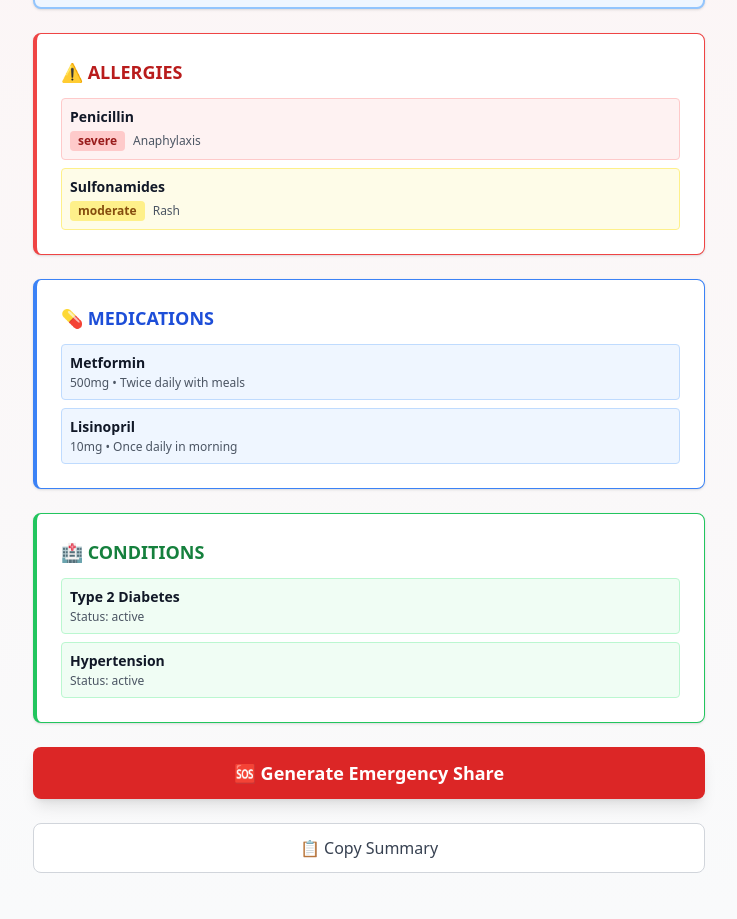
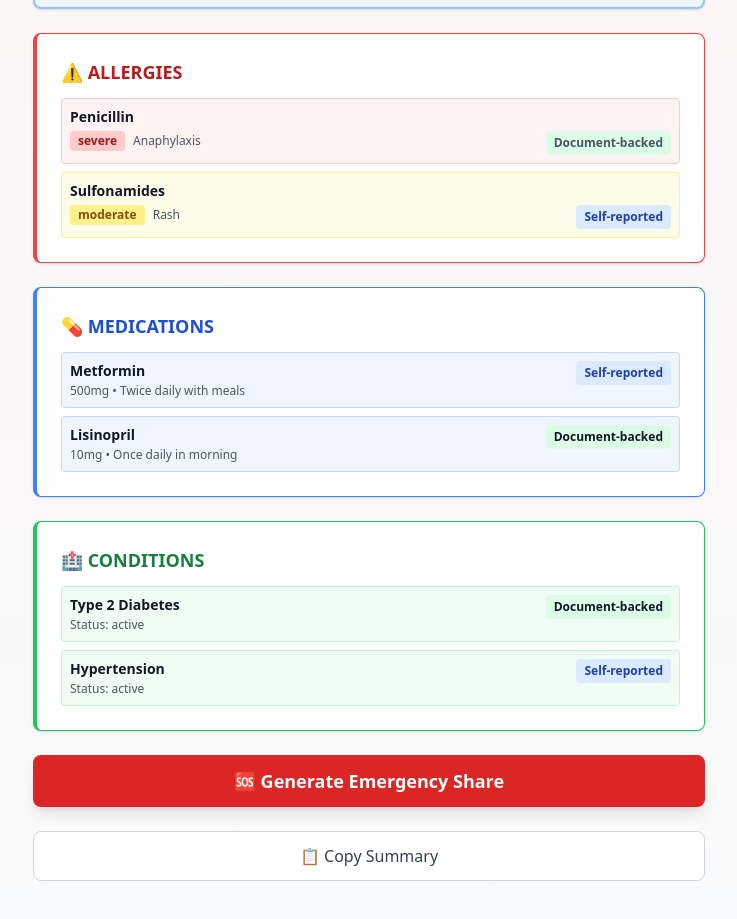
Before and after one commit to pacots/health-yeah, a Next.js app: page /summary/emergency in a window 1280 px wide. Shown: the part 855-1774 px from the top of the page, without its empty margins (271-1008 px from the left). Built offline with nearby package versions, Linux system fonts and the light colour scheme.

Commit message:
add SourceBadge and LastUpdated components for metadata display; update pages to utilize new components

```diff
--- a/app/records/allergies/page.tsx
+++ b/app/records/allergies/page.tsx
@@ -3,6 +3,7 @@
 import { useState } from "react";
 import { useApp } from "@/lib/context";
 import { AllergyRecord } from "@/lib/types";
+import { SourceBadge, LastUpdated } from "@/lib/metadata-badges";
 import Link from "next/link";
 
 export default function AllergiesPage() {
@@ -79,9 +80,10 @@ export default function AllergiesPage() {
                       <strong>Notes:</strong> {allergy.notes}
                     </p>
                   )}
-                  <p className="text-xs text-gray-500 mt-2">
-                    Source: {allergy.source}
-                  </p>
+                  <div className="flex flex-wrap items-center gap-2 mt-3 pt-3 border-t border-gray-100">
+                    <SourceBadge source={allergy.source} />
+                    <LastUpdated timestamp={allergy.updatedAt} />
+                  </div>
                 </div>
                 <button
                   onClick={() => deleteRecord(allergy.id)}
--- a/app/records/conditions/page.tsx
+++ b/app/records/conditions/page.tsx
@@ -3,6 +3,7 @@
 import { useState } from "react";
 import { useApp } from "@/lib/context";
 import { ConditionRecord } from "@/lib/types";
+import { SourceBadge, LastUpdated } from "@/lib/metadata-badges";
 import Link from "next/link";
 
 export default function ConditionsPage() {
@@ -74,9 +75,10 @@ export default function ConditionsPage() {
                       <strong>Notes:</strong> {condition.notes}
                     </p>
                   )}
-                  <p className="text-xs text-gray-500 mt-2">
-                    Source: {condition.source}
-                  </p>
+                  <div className="flex flex-wrap items-center gap-2 mt-3 pt-3 border-t border-gray-100">
+                    <SourceBadge source={condition.source} />
+                    <LastUpdated timestamp={condition.updatedAt} />
+                  </div>
                 </div>
                 <button
                   onClick={() => deleteRecord(condition.id)}
--- a/app/records/medications/page.tsx
+++ b/app/records/medications/page.tsx
@@ -3,6 +3,7 @@
 import { useState } from "react";
 import { useApp } from "@/lib/context";
 import { MedicationRecord } from "@/lib/types";
+import { SourceBadge, LastUpdated } from "@/lib/metadata-badges";
 import Link from "next/link";
 
 export default function MedicationsPage() {
@@ -65,9 +66,10 @@ export default function MedicationsPage() {
                       <strong>Notes:</strong> {med.notes}
                     </p>
                   )}
-                  <p className="text-xs text-gray-500 mt-2">
-                    Source: {med.source}
-                  </p>
+                  <div className="flex flex-wrap items-center gap-2 mt-3 pt-3 border-t border-gray-100">
+                    <SourceBadge source={med.source} />
+                    <LastUpdated timestamp={med.updatedAt} />
+                  </div>
                 </div>
                 <button
                   onClick={() => deleteRecord(med.id)}
--- a/app/share/[shareId]/page.tsx
+++ b/app/share/[shareId]/page.tsx
@@ -3,6 +3,7 @@
 import { useEffect, useState } from "react";
 import React from "react";
 import { useApp } from "@/lib/context";
+import { SourceBadge } from "@/lib/metadata-badges";
 import { Share } from "@/lib/types";
 import Link from "next/link";
 
@@ -191,6 +192,9 @@ export default function ProviderViewPage({ params }: { params: Promise<{ shareId
                   {(a as any).reaction && (
                     <p className="text-xs text-gray-600 mt-0.5">→ {(a as any).reaction}</p>
                   )}
+                  <div className="mt-1">
+                    <SourceBadge source={(a as any).source} />
+                  </div>
                 </div>
               ))}
             </div>
@@ -204,8 +208,11 @@ export default function ProviderViewPage({ params }: { params: Promise<{ shareId
             <div className="space-y-2">
               {medications.map((m) => (
                 <div key={m.id} className="text-sm text-gray-900 pb-2 border-b border-gray-100 last:border-b-0">
-                  <p className="font-semibold break-words">{(m as any).name}</p>
-                  <p className="text-xs text-gray-600 mt-0.5">
+                  <div className="flex items-start justify-between gap-2 mb-1">
+                    <p className="font-semibold break-words flex-1">{(m as any).name}</p>
+                    <SourceBadge source={(m as any).source} />
+                  </div>
+                  <p className="text-xs text-gray-600">
                     {(m as any).dosage} • {(m as any).frequency}
                   </p>
                   {(m as any).indication && (
@@ -224,11 +231,14 @@ export default function ProviderViewPage({ params }: { params: Promise<{ shareId
             <div className="space-y-2">
               {conditions.map((c) => (
                 <div key={c.id} className="text-sm text-gray-900 pb-2 border-b border-gray-100 last:border-b-0">
-                  <div className="flex items-center justify-between gap-2">
+                  <div className="flex items-center justify-between gap-2 mb-1">
                     <p className="font-semibold break-words flex-1">{(c as any).name}</p>
-                    <span className="text-xs bg-gray-100 text-gray-700 px-2 py-0.5 rounded flex-shrink-0">
-                      {(c as any).status}
-                    </span>
+                    <div className="flex items-center gap-2">
+                      <span className="text-xs bg-gray-100 text-gray-700 px-2 py-0.5 rounded flex-shrink-0">
+                        {(c as any).status}
+                      </span>
+                      <SourceBadge source={(c as any).source} />
+                    </div>
                   </div>
                   {(c as any).notes && (
                     <p className="text-xs text-gray-600 mt-0.5">{(c as any).notes}</p>
--- a/app/summary/emergency/page.tsx
+++ b/app/summary/emergency/page.tsx
@@ -1,6 +1,7 @@
 "use client";
 
 import { useApp } from "@/lib/context";
+import { SourceBadge } from "@/lib/metadata-badges";
 import Link from "next/link";
 import { useState } from "react";
 
@@ -48,10 +49,26 @@ CONDITIONS:
 ${conditions.length === 0 ? "None" : conditions.map((c) => `• ${(c as any).name}`).join("\n")}
 `;
 
-  const handleCopy = () => {
-    navigator.clipboard.writeText(textContent);
+  const handleCopy = async () => {
+    try {
+      if (navigator.clipboard && navigator.clipboard.writeText) {
+        await navigator.clipboard.writeText(textContent);
         setCopied(true);
         setTimeout(() => setCopied(false), 2000);
+      } else {
+        // Fallback for older browsers
+        const textarea = document.createElement("textarea");
+        textarea.value = textContent;
+        document.body.appendChild(textarea);
+        textarea.select();
+        document.execCommand("copy");
+        document.body.removeChild(textarea);
+        setCopied(true);
+        setTimeout(() => setCopied(false), 2000);
+      }
+    } catch (error) {
+      console.error("Copy failed:", error);
+    }
   };
 
   const handleCreateEmergencyShare = async () => {
@@ -67,9 +84,24 @@ ${conditions.length === 0 ? "None" : conditions.map((c) => `• ${(c as any).nam
       const share = await createShare("emergency", emergencyRecordIds);
       setShareCreated(share.id);
 
-      // Copy link to clipboard automatically
+      // Copy link to clipboard automatically (with fallback)
       const shareUrl = `${window.location.origin}/share/${share.id}`;
-      navigator.clipboard.writeText(shareUrl);
+      try {
+        if (navigator.clipboard && navigator.clipboard.writeText) {
+          await navigator.clipboard.writeText(shareUrl);
+        } else {
+          // Fallback for older browsers
+          const textarea = document.createElement("textarea");
+          textarea.value = shareUrl;
+          document.body.appendChild(textarea);
+          textarea.select();
+          document.execCommand("copy");
+          document.body.removeChild(textarea);
+        }
+      } catch (clipboardError) {
+        console.warn("Could not copy share link to clipboard:", clipboardError);
+        // Still continue - share was created successfully
+      }
     } finally {
       setSharing(false);
     }
@@ -184,7 +216,8 @@ ${conditions.length === 0 ? "None" : conditions.map((c) => `• ${(c as any).nam
                   }`}
                 >
                   <p className="font-bold text-gray-900 break-words">{(a as any).allergen}</p>
-                  <div className="flex items-center gap-2 text-xs text-gray-600 mt-1">
+                  <div className="flex items-start justify-between gap-2 text-xs text-gray-600 mt-1">
+                    <div className="flex items-center gap-2">
                       {(a as any).severity && (
                         <span
                           className={`font-bold px-2 py-0.5 rounded ${
@@ -200,6 +233,8 @@ ${conditions.length === 0 ? "None" : conditions.map((c) => `• ${(c as any).nam
                       )}
                       {(a as any).reaction && <span>{(a as any).reaction}</span>}
                     </div>
+                    <SourceBadge source={(a as any).source} />
+                  </div>
                 </div>
               ))}
             </div>
@@ -213,10 +248,15 @@ ${conditions.length === 0 ? "None" : conditions.map((c) => `• ${(c as any).nam
             <div className="space-y-2">
               {medications.map((m) => (
                 <div key={m.id} className="p-2 rounded bg-blue-50 border border-blue-200 text-sm">
+                  <div className="flex items-start justify-between gap-2">
+                    <div className="flex-1">
                       <p className="font-bold text-gray-900 break-words">{(m as any).name}</p>
                       <p className="text-xs text-gray-600 mt-0.5">
                         {(m as any).dosage} • {(m as any).frequency}
                       </p>
+                    </div>
+                    <SourceBadge source={(m as any).source} />
+                  </div>
                 </div>
               ))}
             </div>
@@ -230,8 +270,13 @@ ${conditions.length === 0 ? "None" : conditions.map((c) => `• ${(c as any).nam
             <div className="space-y-2">
               {conditions.map((c) => (
                 <div key={c.id} className="p-2 rounded bg-green-50 border border-green-200 text-sm">
+                  <div className="flex items-start justify-between gap-2">
+                    <div className="flex-1">
                       <p className="font-bold text-gray-900 break-words">{(c as any).name}</p>
                       <p className="text-xs text-gray-600 mt-0.5">Status: {(c as any).status}</p>
+                    </div>
+                    <SourceBadge source={(c as any).source} />
+                  </div>
                 </div>
               ))}
             </div>
--- /dev/null
+++ b/lib/metadata-badges.tsx
@@ -0,0 +1,75 @@
+// Helper utilities for displaying source and recency metadata
+
+/**
+ * Renders a compact source badge with appropriate styling
+ */
+export function SourceBadge({ source }: { source: string }) {
+  const config = {
+    "self-reported": {
+      bg: "bg-blue-100",
+      text: "text-blue-800",
+      label: "Self-reported",
+    },
+    "document-backed": {
+      bg: "bg-green-100",
+      text: "text-green-800",
+      label: "Document-backed",
+    },
+    derived: {
+      bg: "bg-amber-100",
+      text: "text-amber-800",
+      label: "AI-generated",
+    },
+  };
+
+  const config_entry = config[source as keyof typeof config] || config["self-reported"];
+
+  return (
+    <span className={`inline-block text-xs font-semibold px-2 py-1 rounded ${config_entry.bg} ${config_entry.text}`}>
+      {config_entry.label}
+    </span>
+  );
+}
+
+/**
+ * Renders "Last updated" text in compact format
+ */
+export function LastUpdated({ timestamp }: { timestamp: number }) {
+  const date = new Date(timestamp);
+  const now = new Date();
+  const diffMs = now.getTime() - date.getTime();
+  const diffMins = Math.floor(diffMs / (1000 * 60));
+  const diffHours = Math.floor(diffMs / (1000 * 60 * 60));
+  const diffDays = Math.floor(diffMs / (1000 * 60 * 60 * 24));
+
+  let relative = "";
+  if (diffMins < 1) {
+    relative = "just now";
+  } else if (diffMins < 60) {
+    relative = `${diffMins}m ago`;
+  } else if (diffHours < 24) {
+    relative = `${diffHours}h ago`;
+  } else if (diffDays < 30) {
+    relative = `${diffDays}d ago`;
+  } else {
+    relative = date.toLocaleDateString();
+  }
+
+  return (
+    <span className="text-xs text-gray-500">
+      Updated {relative}
+    </span>
+  );
+}
+
+/**
+ * Combines source and last updated into a compact metadata line
+ */
+export function RecordMetadata({ source, updatedAt }: { source: string; updatedAt: number }) {
+  return (
+    <div className="flex flex-wrap items-center gap-2 mt-2 pt-2 border-t border-gray-100">
+      <SourceBadge source={source} />
+      <LastUpdated timestamp={updatedAt} />
+    </div>
+  );
+}
```
Lines whose indentation alone changed are shown as unchanged.
